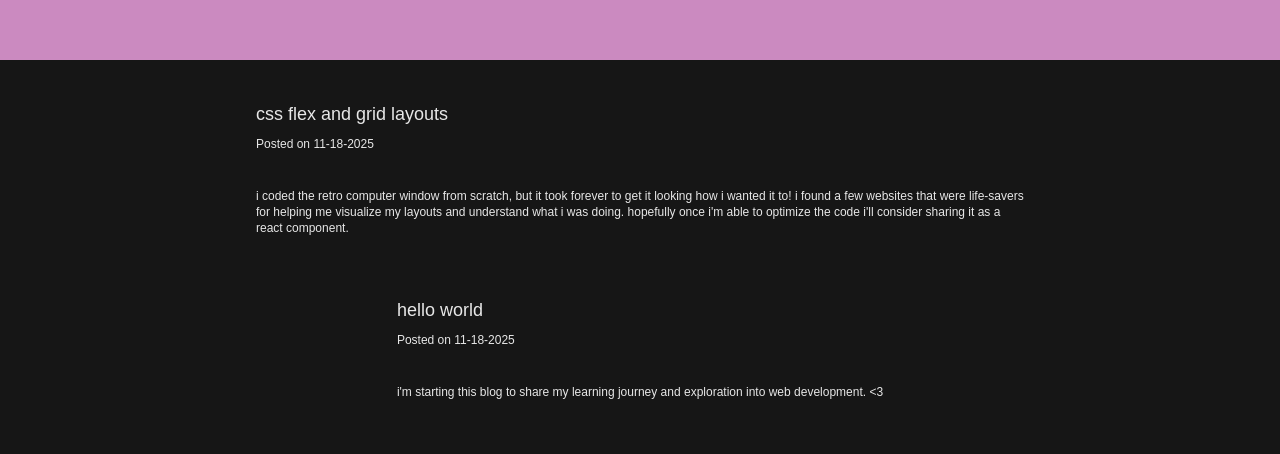
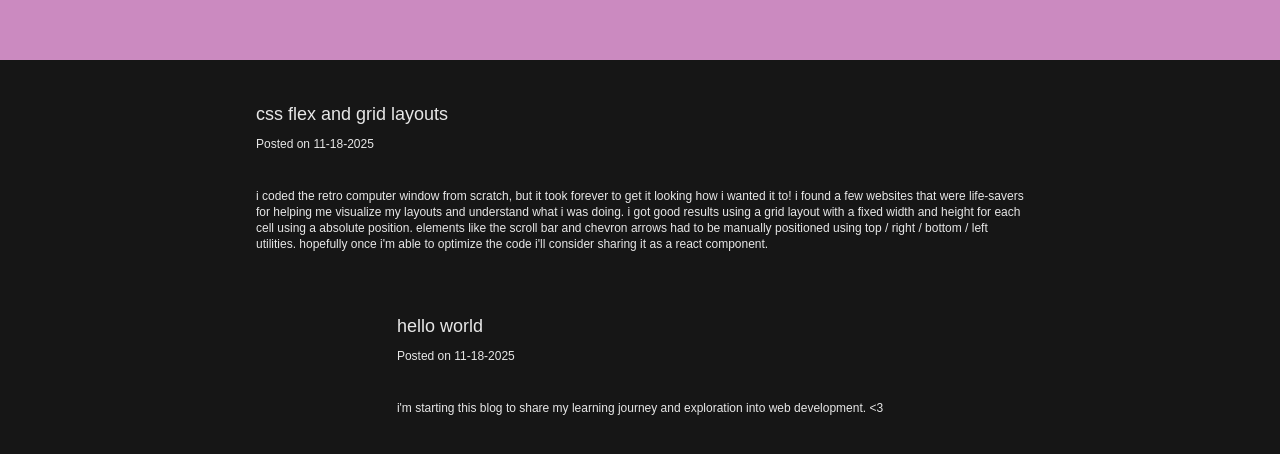
Before and after one commit to evelynngo14/evelynngo14.github.io, a Next.js app: page / in a window 1280 px wide. Shown: the part 740-1194 px from the top of the page. Built offline with nearby package versions, Linux system fonts and the light colour scheme; a web font is replaced by a local one.

Commit message:
update blog post

```diff
--- a/app/page.tsx
+++ b/app/page.tsx
@@ -14,6 +14,8 @@ export default function Home() {
           content="
         i coded the retro computer window from scratch, but it took forever to get it looking how i wanted it to!
         i found a few websites that were life-savers for helping me visualize my layouts and understand what i was doing.
+        i got good results using a grid layout with a fixed width and height for each cell using a absolute position.
+        elements like the scroll bar and chevron arrows had to be manually positioned using top / right / bottom / left utilities.
         hopefully once i'm able to optimize the code i'll consider sharing it as a react component."
         />
 
```
